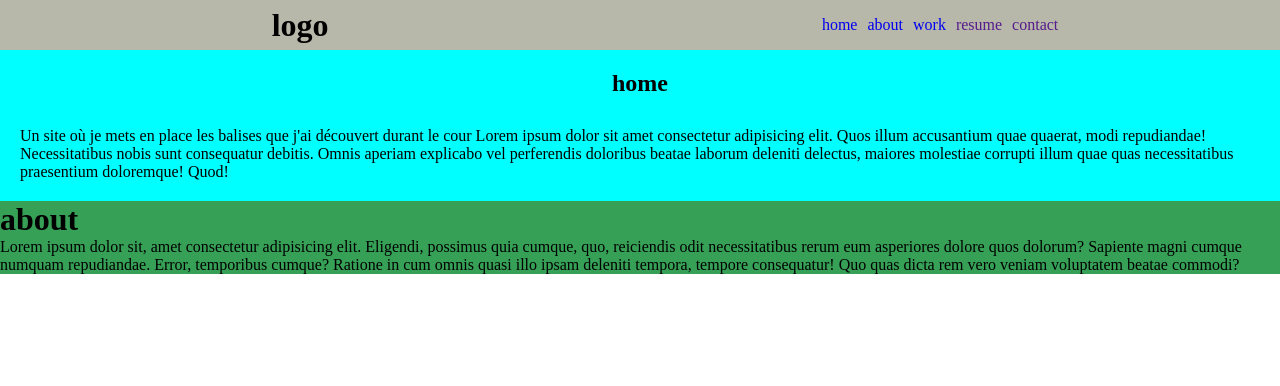
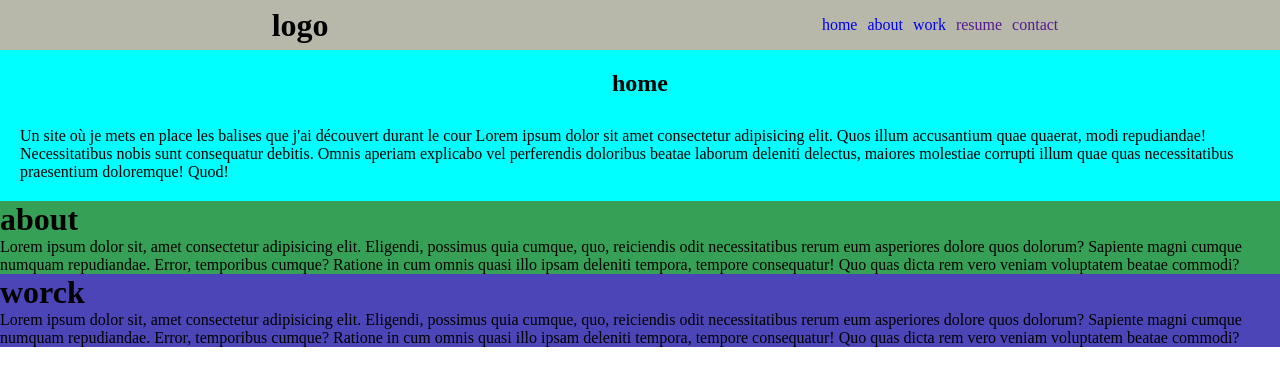
Before and after one commit to AnasHouimed/projet_css, a plain HTML site: page index.html in a window 1280 px wide. Drawn offline with Linux system fonts and the light colour scheme.

Commit message:
ajouter section work

```diff
--- a/index.html
+++ b/index.html
@@ -56,6 +56,15 @@
         tempore consequatur! Quo quas dicta rem vero veniam voluptatem beatae commodi?</p>
 
 </div>
+<div style="background-color: rgb(76, 69, 183);" >
+
+    <h1 id="title-home">worck</h1>
+    <p>Lorem ipsum dolor sit, amet consectetur adipisicing elit. Eligendi, possimus quia cumque,
+        quo, reiciendis odit necessitatibus rerum eum asperiores dolore quos dolorum? Sapiente magni
+         cumque numquam repudiandae. Error, temporibus cumque? Ratione in cum omnis quasi illo ipsam deleniti tempora,
+        tempore consequatur! Quo quas dicta rem vero veniam voluptatem beatae commodi?</p>
+
+</div>
 
 
 
```
